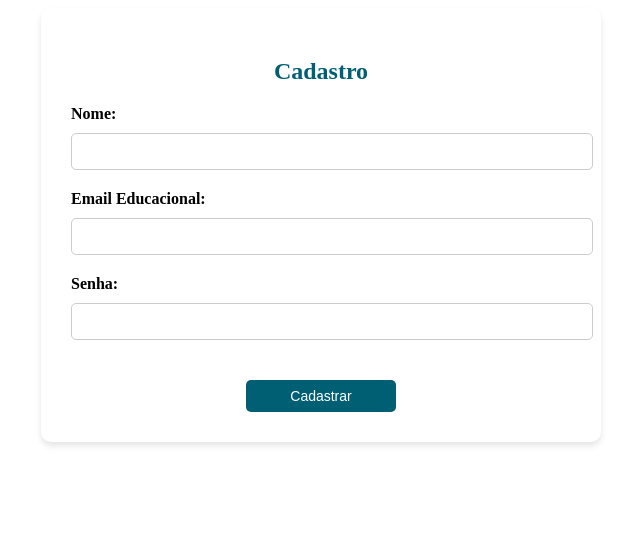
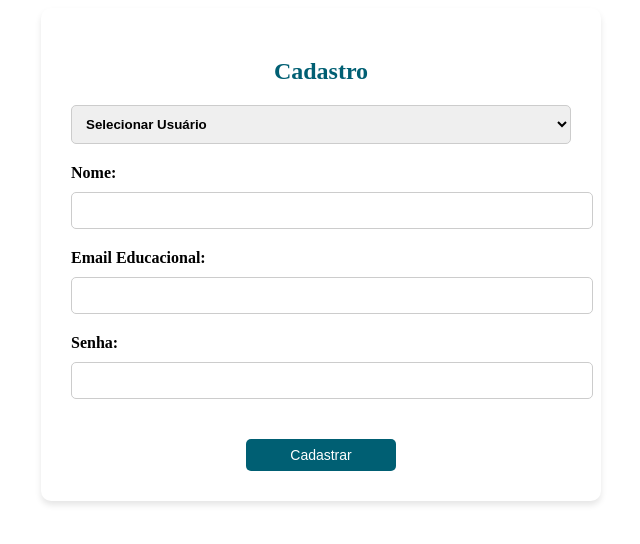
Before and after one commit to leticiaavolio/PI-Ecoeficiencia, a PHP site: page /cadastro.php in a window 1280 px wide. Shown: the top 544 px of the page, without its empty margins (319-959 px from the left). Run offline with PHP 8.4, Linux system fonts and the light colour scheme.

Commit message:
implementando select

```diff
--- a/cadastro.php
+++ b/cadastro.php
@@ -14,7 +14,12 @@
         <h2>Cadastro</h2>
 
         <form action="cadastro.php" method="post">
-
+            <select>
+                <option selected disabled value="">Selecionar Usuário</option>
+                <option value="colaborador">Colaboradores</option>
+                <option value="adm">Adm</option>
+                <option value="doador">Doador</option>
+            </select>
             <label for="nome">Nome:</label>
             <input type="text" id="nome" name="nome" required>
             <label for="email">Email Educacional:</label>
--- a/forms.css
+++ b/forms.css
@@ -14,7 +14,7 @@
     color: #005f73;
 }
 
-.form-container form label{
+.form-container form label, .form-container form select{
     display: block;
     margin-bottom: 10px;
     font-weight: bold;
@@ -27,6 +27,7 @@
     margin-bottom: 20px;
     border: 1px solid #ccc;
     border-radius: 5px;
+
 }
 
 /* Estilo dos Botões do cadastro e login */
```
